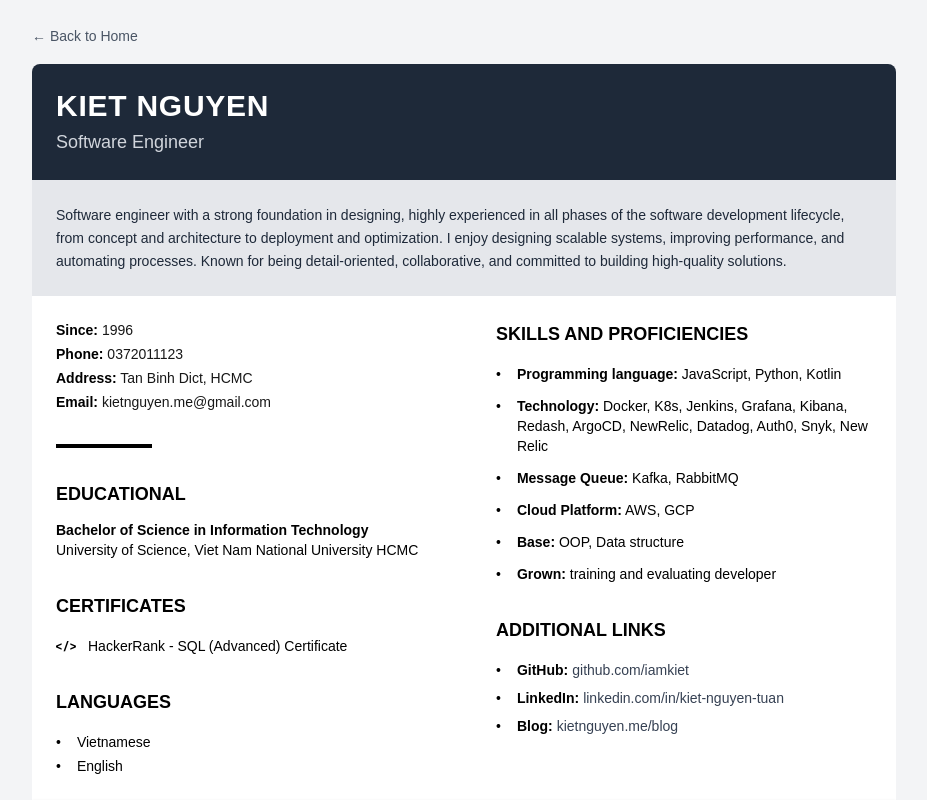
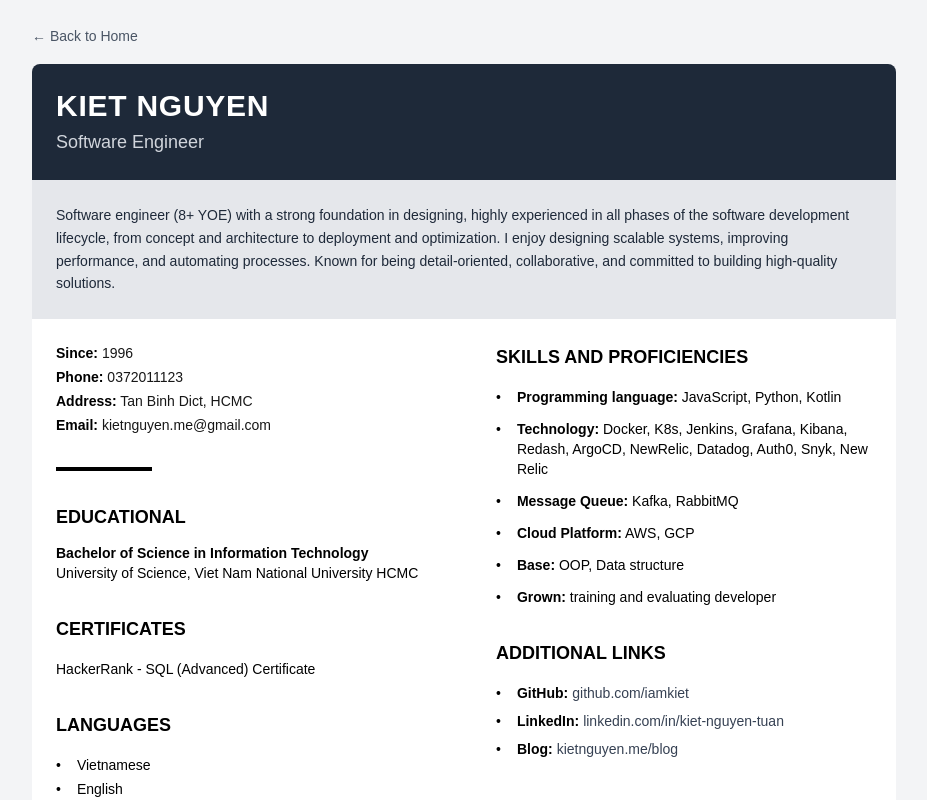
Before and after one commit to iamkiet/kietnguyen-blog, a Next.js app: page /resume in a window 1280 px wide. Shown: the top 800 px of the page, without its empty margins (176-1103 px from the left). Built offline with nearby package versions, Linux system fonts and the light colour scheme.

Commit message:
feat: add full source

```diff
--- a/app/resume/page.tsx
+++ b/app/resume/page.tsx
@@ -46,12 +46,13 @@ export default function Resume() {
 
         <div className="bg-gray-200 p-6">
           <p className="text-gray-800 text-sm leading-relaxed">
-            Software engineer with a strong foundation in designing, highly
-            experienced in all phases of the software development lifecycle,
-            from concept and architecture to deployment and optimization. I
-            enjoy designing scalable systems, improving performance, and
-            automating processes. Known for being detail-oriented,
-            collaborative, and committed to building high-quality solutions.
+            Software engineer (8+ YOE) with a strong foundation in designing,
+            highly experienced in all phases of the software development
+            lifecycle, from concept and architecture to deployment and
+            optimization. I enjoy designing scalable systems, improving
+            performance, and automating processes. Known for being
+            detail-oriented, collaborative, and committed to building
+            high-quality solutions.
           </p>
         </div>
 
@@ -100,24 +101,14 @@ export default function Resume() {
                   Certificates
                 </h2>
                 <div className="space-y-2 text-sm">
-                  <div className="flex items-center">
-                    <div className="flex-shrink-0 mr-3">
-                      <div className="w-5 h-4 flex items-center justify-center">
-                        <span className="text-black font-mono text-xs font-bold">
-                          &lt;/&gt;
-                        </span>
-                      </div>
-                    </div>
-                    <div>
-                      <p className="text-black">
-                        HackerRank - SQL (Advanced) Certificate
-                      </p>
-                    </div>
+                  <div>
+                    <p className="text-black">
+                      HackerRank - SQL (Advanced) Certificate
+                    </p>
                   </div>
                 </div>
               </div>
 
-              {/* Languages */}
               <div>
                 <h2 className="text-lg font-bold text-black mb-4 uppercase">
                   Languages
```
